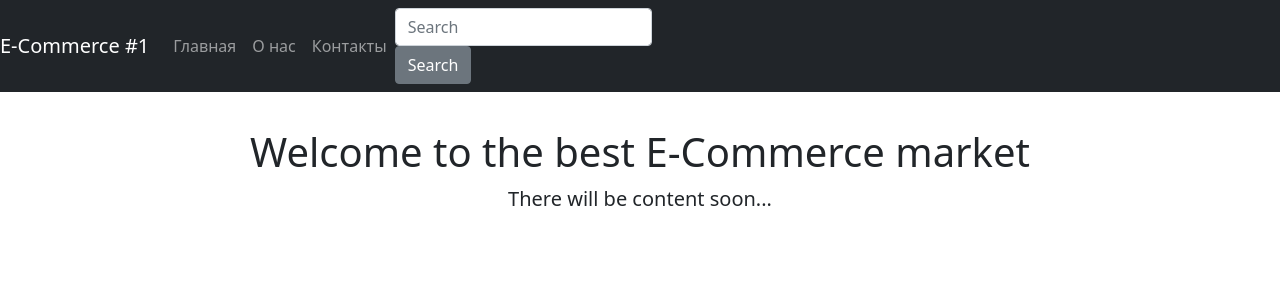
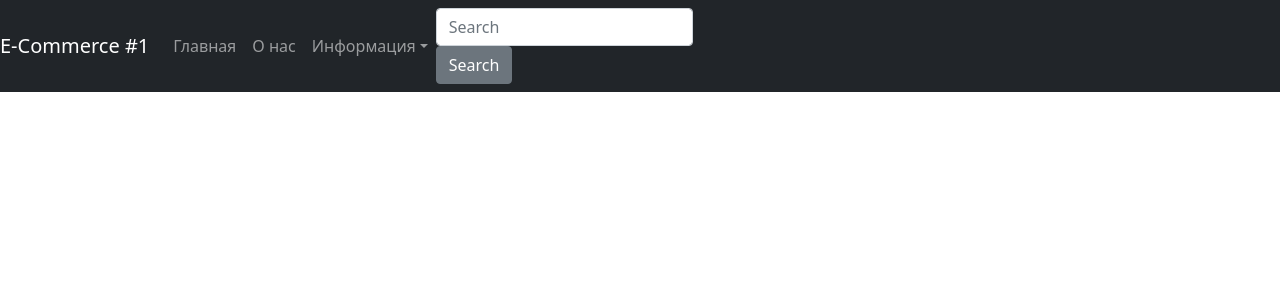
Before and after one commit to thinknetica-django-lab-02/Uzatte, a Django app: template main/main/templates/main/base.html in a window 1280 px wide. Shown: the top 300 px of the page. Run offline with Django 3.2, Linux system fonts and the light colour scheme; the template is opened without the code that fills it, so the values that code supplies are empty; some libraries are stand-ins or nearby versions.

Commit message:
Added css file that correct template

```diff
--- a/main/main/templates/main/base.html
+++ b/main/main/templates/main/base.html
@@ -4,32 +4,9 @@
   <meta charset="utf-8">
   <meta name="viewport" content="width=device-width, initial-scale=1, shrink-to-fit=no">
     <title> {% block title %} E-Commerce #1 {% endblock %}</title>
-
-
+    {% load static %}
     <link href="https://cdn.jsdelivr.net/npm/bootstrap@5.0.0-beta2/dist/css/bootstrap.min.css" rel="stylesheet" integrity="sha384-BmbxuPwQa2lc/FVzBcNJ7UAyJxM6wuqIj61tLrc4wSX0szH/Ev+nYRRuWlolflfl" crossorigin="anonymous">
-     <style>
-      .bd-placeholder-img {
-        font-size: 1.125rem;
-        text-anchor: middle;
-        -webkit-user-select: none;
-        -moz-user-select: none;
-        -ms-user-select: none;
-        user-select: none;
-      }
-
-      @media (min-width: 768px) {
-        .bd-placeholder-img-lg {
-          font-size: 3.5rem;
-        }
-      }
-     body {
-        padding-top: 5rem;
-    }
-    .starter-template {
-      padding: 3rem 1.5rem;
-      text-align: center;
-    }
-</style>
+    <link href="{% static 'template-styles.css'%}" rel="stylesheet">
 </head>
 <body>
     <nav class="navbar navbar-expand-md navbar-dark bg-dark fixed-top">
@@ -45,18 +22,13 @@
                     </li>
                     <li class="nav-item">
                       <a class="nav-link" href="/about/">О нас</a>
+                    <li class="nav-item dropdown">
+                      <a class="nav-link dropdown-toggle" href="#" id="dropdown01" data-toggle="dropdown" aria-haspopup="true" aria-expanded="false">Информация</a>
+                      <div class="dropdown-menu" aria-labelledby="dropdown01">
+                        <a class="dropdown-item" href="/delivery/">Доставка и оплата</a>
+                        <a class="dropdown-item" href="/contacts/">Контакты</a>
+                      </div>
                     </li>
-        <li class="nav-item">
-        <a class="nav-link" href="/contacts/">Контакты</a>
-      </li>
-<!--      <li class="nav-item dropdown">-->
-<!--        <a class="nav-link dropdown-toggle" href="#" id="dropdown01" data-toggle="dropdown" aria-haspopup="true" aria-expanded="false">Dropdown</a>-->
-<!--        <div class="dropdown-menu" aria-labelledby="dropdown01">-->
-<!--          <a class="dropdown-item" href="#">Action</a>-->
-<!--          <a class="dropdown-item" href="#">Another action</a>-->
-<!--          <a class="dropdown-item" href="#">Something else here</a>-->
-<!--        </div>-->
-<!--      </li>-->
               </ul>
               <form class="form-inline my-2 my-lg-0">
                 <input class="form-control mr-sm-2" type="text" placeholder="Search" aria-label="Search">
--- a/main/main/templates/main/index.html
+++ b/main/main/templates/main/index.html
@@ -3,7 +3,7 @@
 {{ flatpage.title }}
 {% endblock%}
 {% block page_header %}
-{%if flatpage.title %} {{ flatpage.title }} {% else%} Welcome to the best E-Commerce Market!{% endif %}
+{%if flatpage.title %} {{ flatpage.title }} {% else %} Добро пожаловать на E-Commerce #1{% endif %}
 {% endblock %}
 {% block page_content%}
 {{ flatpage.content }}
```
Lines whose indentation alone changed are shown as unchanged.
